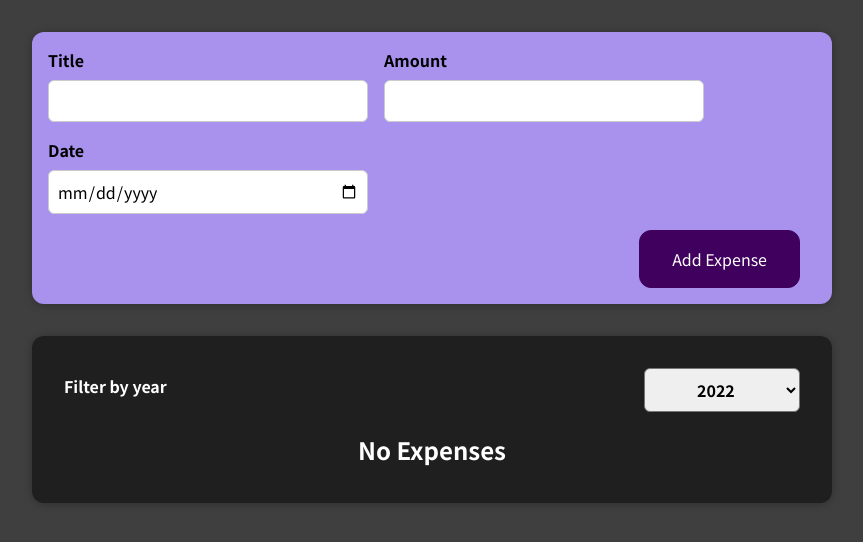
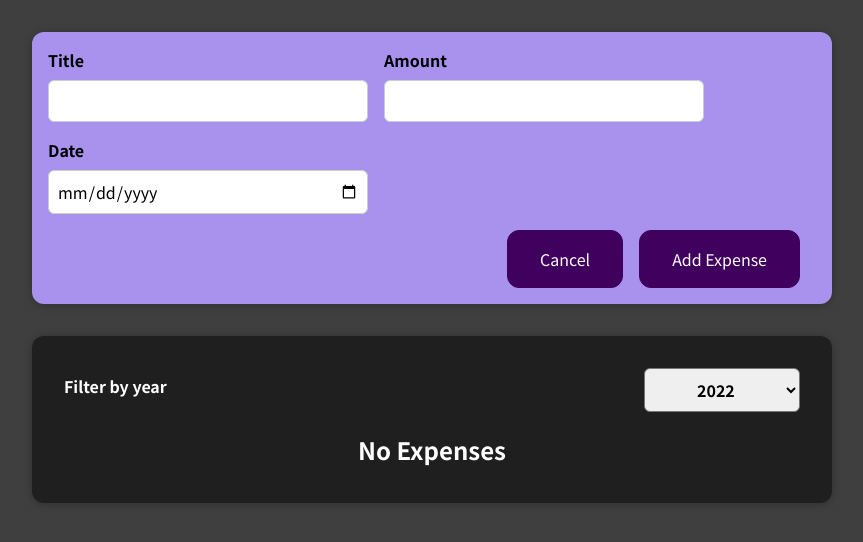
Before and after one commit to DanushkaPathirana/expense-tracker, a React app: page / in a window 1280 px wide. Both pictures are taken after a click on the button "Add Expense". Shown: the top 542 px of the page, without its empty margins (208-1071 px from the left). Built offline with nearby package versions, Linux system fonts and the light colour scheme.

Commit message:
develop rendering user input form conditionally

```diff
--- a/src/components/NewExpense/ExpenseForm.js
+++ b/src/components/NewExpense/ExpenseForm.js
@@ -53,6 +53,7 @@ const ExpenseForm = (props) => {
                 </div>
             </div>
             <div className="new-expense__actions">
+                <button type="button" onClick={props.onCancel}>Cancel</button>
                 <button type="submit">Add Expense</button>
             </div>
         </form>
--- a/src/components/NewExpense/NewExpense.js
+++ b/src/components/NewExpense/NewExpense.js
@@ -1,10 +1,12 @@
-import React from "react"
+import React, { useState } from "react"
 
 import ExpenseForm from "./ExpenseForm"
 
 import "./NewExpense.css"
 
 const NewExpense = (props) => {
+    const[isEditing, setIsEditing] = useState(false)
+
     const saveExpenseDataHandler = (enteredExpenseData) => {
         const expenseData = {
             ...enteredExpenseData,
@@ -13,9 +15,18 @@ const NewExpense = (props) => {
         props.onAddExpense(expenseData)
     }
 
+    const startEditingHandler = () => {
+        setIsEditing(true)
+    }
+
+    const stopEditingHandler = () => {
+        setIsEditing(false)
+    }
+
     return(
         <div className="new-expense">
-            <ExpenseForm onSaveExpenseData={saveExpenseDataHandler} />
+            {!isEditing && <button type="button" onClick={startEditingHandler}>Add Expense</button>}
+            {isEditing && <ExpenseForm onSaveExpenseData={saveExpenseDataHandler} onCancel={stopEditingHandler} />}
         </div>
     )
 }
```
